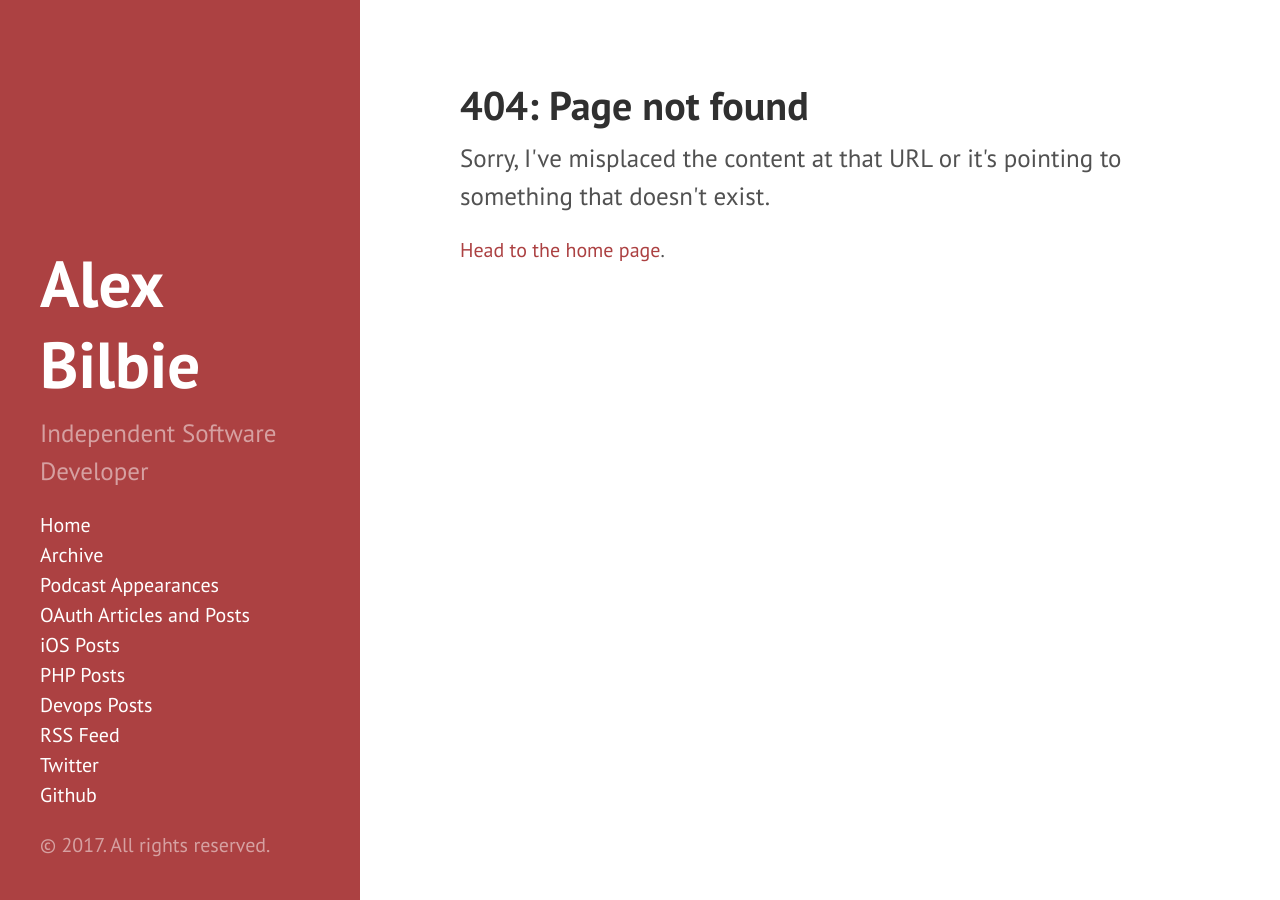
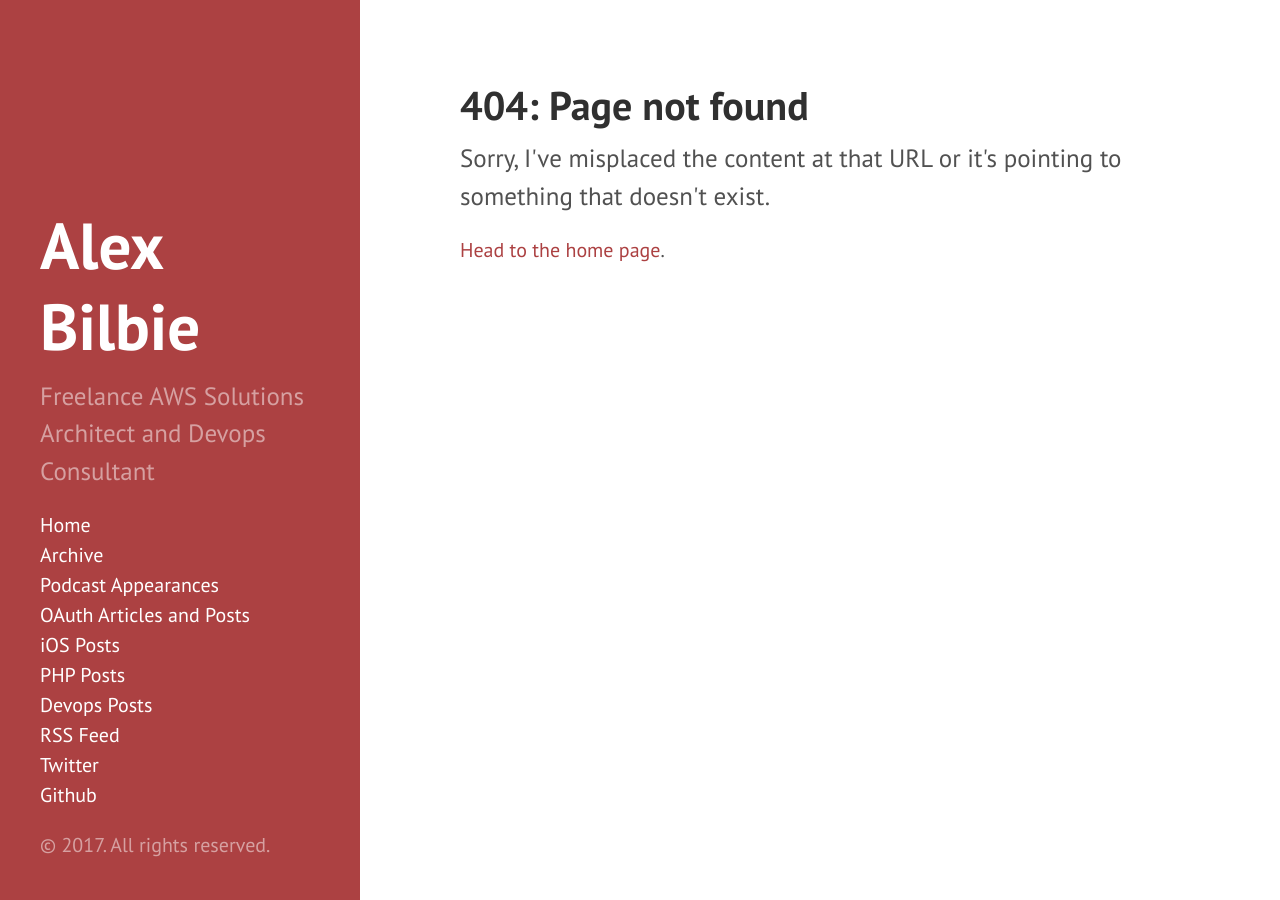
Before and after one commit to alexbilbie/alexbilbie.github.com, a Jekyll site: the page built from 404.html, in a window 1280 px wide. Built offline with Jekyll 4.4.1, drawn with Linux system fonts in a browser that asks for light colours.

Commit message:
Updated _config.yml

```diff
--- a/_config.yml
+++ b/_config.yml
@@ -3,8 +3,8 @@ permalink:        /:year/:month/:title/
 
 # Setup
 title:            Alex Bilbie
-tagline:          'Independent Software Developer'
-description:      'Independent Software Developer'
+tagline:          'Freelance AWS Solutions Architect and Devops Consultant'
+description:      'Freelance AWS Solutions Architect and Devops Consultant'
 url:              http://localhost:4000
 
 author:
```
